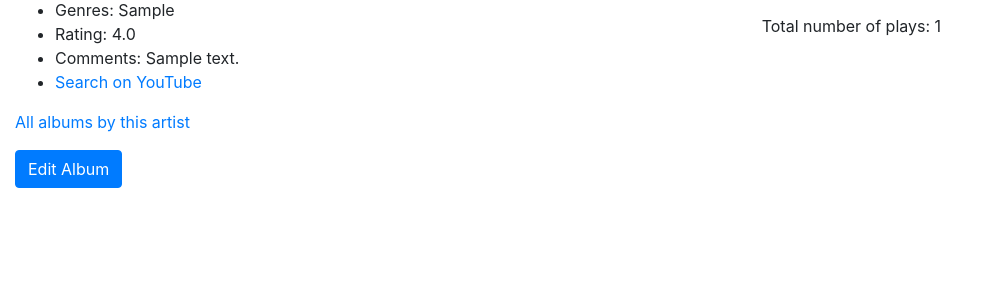
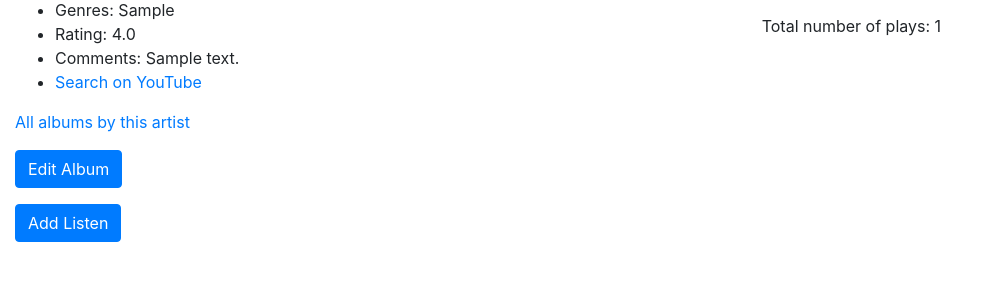
Before and after one commit to sierracodes/music-tracker, a Django app: a page that uses mutrack/tracker/templates/tracker/album_detail.html in a window 1280 px wide. Shown: the part 186-486 px from the top of the page, without its empty margins (0-988 px from the left). Run offline with Django 3.2, Linux system fonts and the light colour scheme; tables that the repository leaves empty hold one stand-in row (values such as "Sample post"); some libraries are stand-ins or nearby versions.

Commit message:
Add 'add listen' button to album detail page

```diff
--- a/mutrack/tracker/templates/tracker/album_detail.html
+++ b/mutrack/tracker/templates/tracker/album_detail.html
@@ -24,6 +24,9 @@
 
     <p><a href="{% url 'tracker:album-update' album.artist.quoted_name album.quoted_name %}" class="btn btn-primary">
       Edit Album</a></p>
+
+      <p><a href="{% url 'tracker:listen-create-for-album' album.artist.quoted_name album.quoted_name %}" class="btn btn-primary">
+        Add Listen</a></p>
   </div>
 
   <div class="col-5">
@@ -33,7 +36,8 @@
       <li>{{ listen.default_date }}</li>
       {% endfor %}
     </ul>
-    Total number of plays: {{ album.number_of_plays }}
+    <p>Total number of plays: {{ album.number_of_plays }}</p>
+
   </div>
 
 </div class="row">
```
